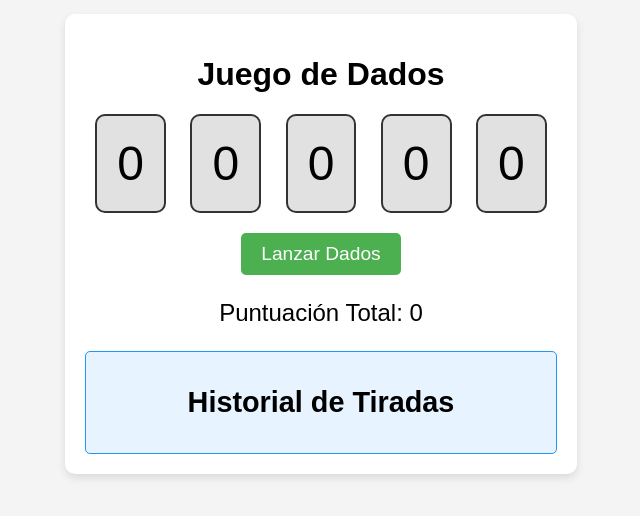
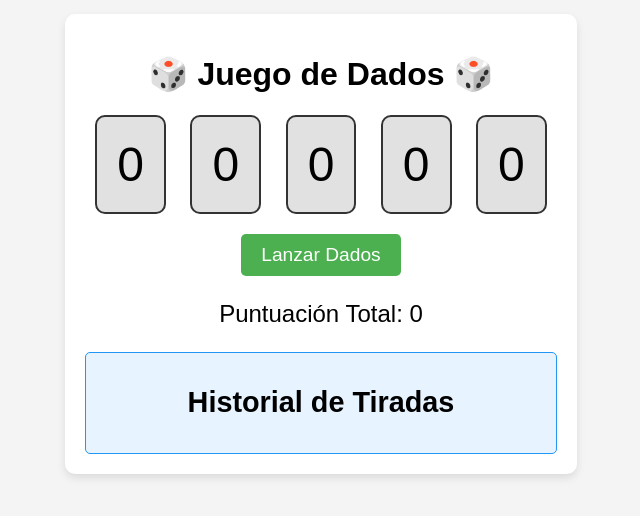
Before and after one commit to sanmarti/juegodedados, a plain HTML site: page index.html in a window 1280 px wide. Shown: the part 156-672 px from the top of the page, without its empty margins (319-959 px from the left). Drawn offline with Linux system fonts and the light colour scheme.

Commit message:
Update index.html

```diff
--- a/index.html
+++ b/index.html
@@ -3,12 +3,12 @@
 <head>
     <meta charset="UTF-8">
     <meta name="viewport" content="width=device-width, initial-scale=1.0">
-    <title>Juego de Dados</title>
+    <title>Juego de Dados - Casino</title>
     <link rel="stylesheet" href="styles.css"> <!-- Vincula el archivo de CSS -->
 </head>
 <body>
     <div class="container">
-        <h1>Juego de Dados</h1>
+        <h1>🎲 Juego de Dados 🎲</h1>
 
         <!-- Zona de dados -->
         <div id="dados">
```
